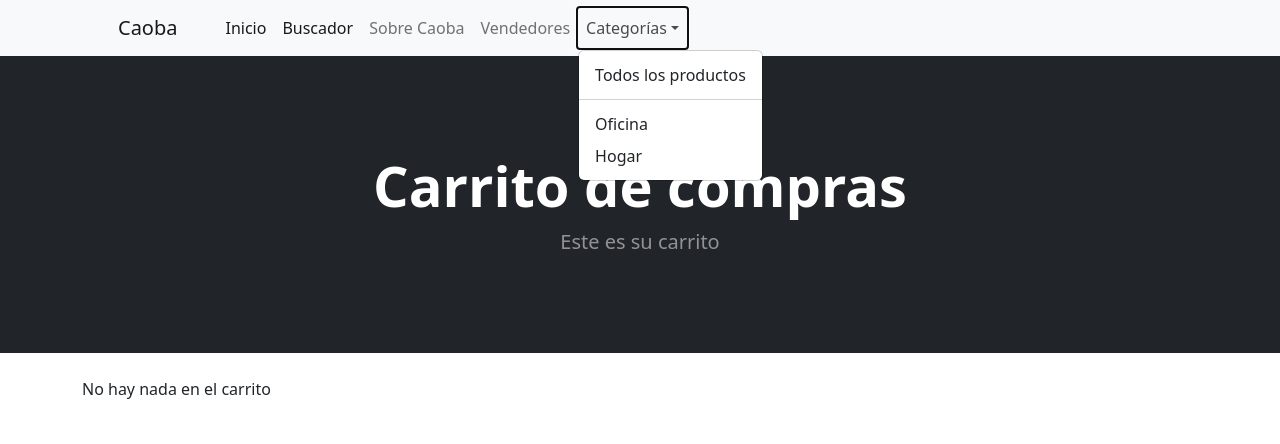
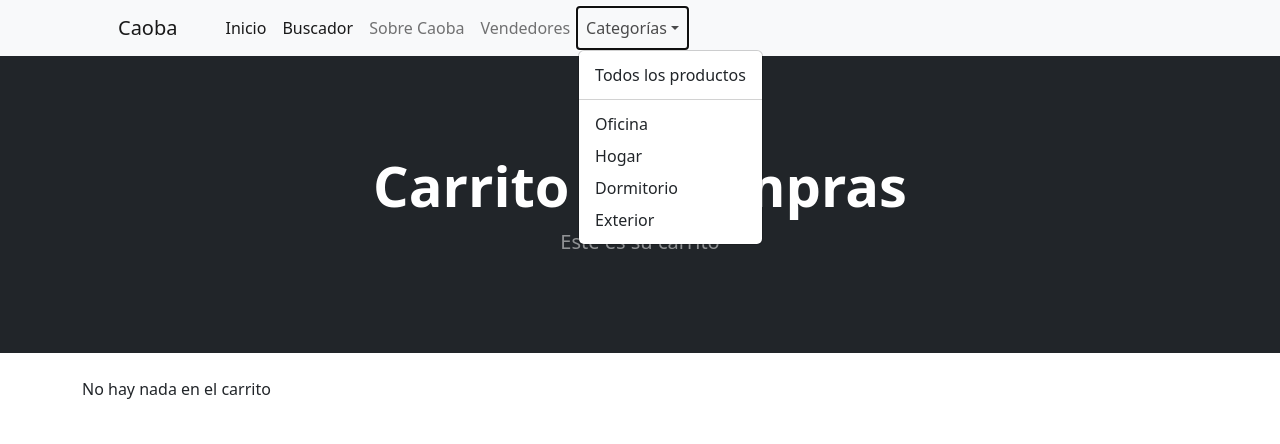
Before and after one commit to LorenzoFerreyra/ecommerce-tienda, a Django app: page /cart/ in a window 1280 px wide, after a click on "Categorías". Shown: the top 444 px of the page. Run offline with Django 4.2, Linux system fonts and the light colour scheme; some libraries are stand-ins or nearby versions.

Commit message:
categoria

```diff
--- a/store/templates/navbar.html
+++ b/store/templates/navbar.html
@@ -41,8 +41,12 @@
                             <ul class="dropdown-menu" aria-labelledby="navbarDropdown">
                                 <li><a class="dropdown-item" href="{% url 'category_summary' %}">Todos los productos</a></li>
                                 <li><hr class="dropdown-divider" /></li>
-<li><a class="dropdown-item" href="{% url 'category' 'Programming-Books' %}">Oficina</a></li>
-                                <li><a class="dropdown-item" href="{% url 'category' 'Marketing-Books' %}">Hogar</a></li>
+<li><a class="dropdown-item" href="{% url 'category' 'Oficina' %}">Oficina</a></li>
+                                <li><a class="dropdown-item" href="{% url 'category' 'Hogar' %}">Hogar</a></li>
+
+                                <li><a class="dropdown-item" href="{% url 'category' 'Dormitorio' %}">Dormitorio</a></li>
+
+                                <li><a class="dropdown-item" href="{% url 'category' 'Exterior' %}">Exterior</a></li>
                             </ul>
                         </li>
                     </ul>
```
